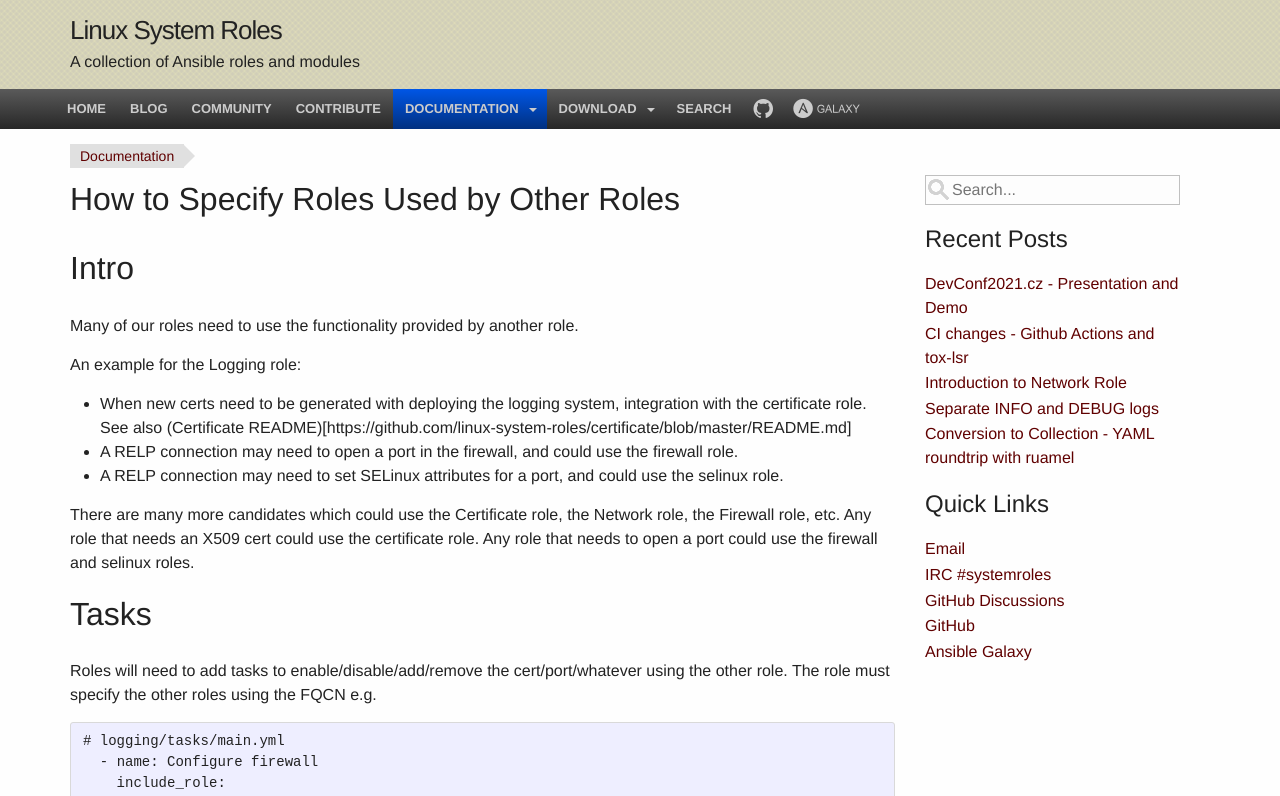
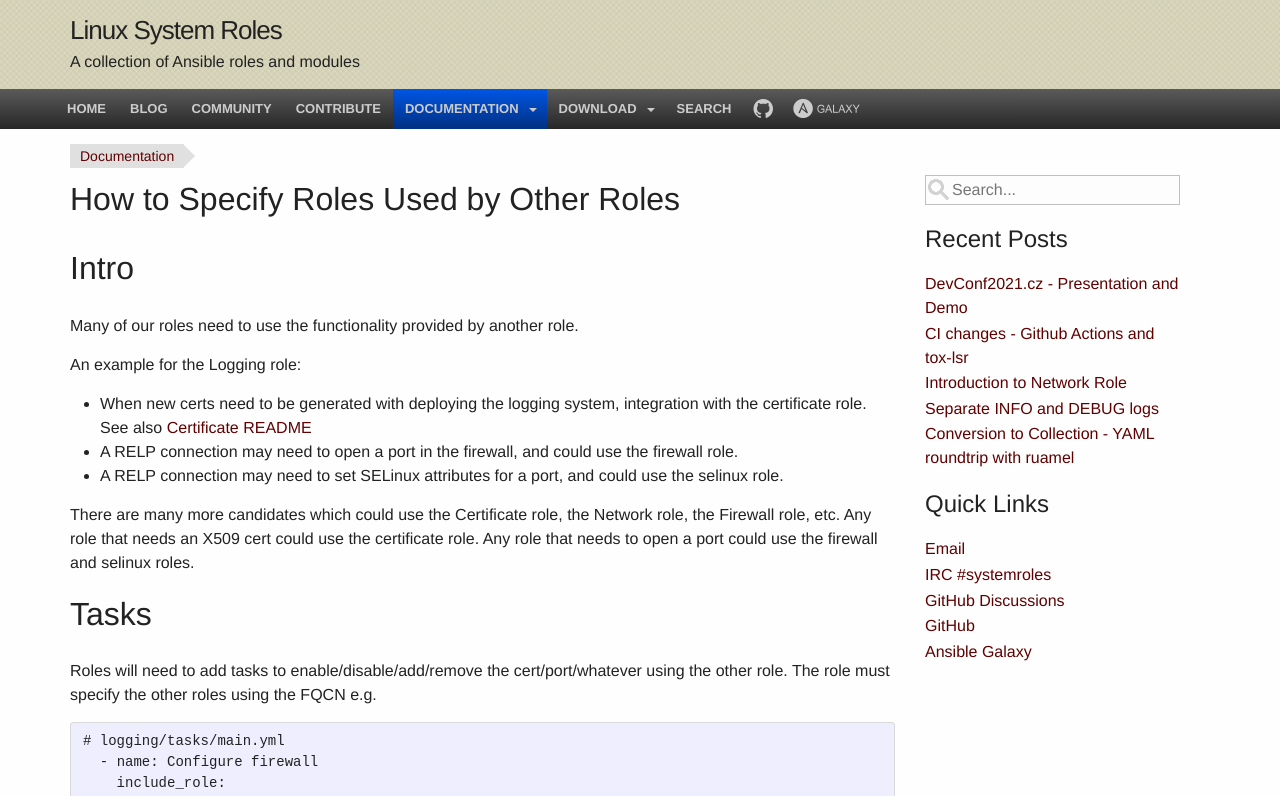
Before and after one commit to linux-system-roles/linux-system-roles.github.io, a Jekyll site: the page built from documentation/role-requirements.md, in a window 1280 px wide and 900 px high, cut to the strip 104-900 px from the top of the window. Built offline with Jekyll 4.4.1, drawn with Linux system fonts in a browser that asks for light colours.

Commit message:
fix link

```diff
--- a/documentation/role-requirements.md
+++ b/documentation/role-requirements.md
@@ -9,7 +9,7 @@ Many of our roles need to use the functionality provided by another role.
 An example for the Logging role:
 * When new certs need to be generated with deploying the logging system,
   integration with the certificate role. See also
-  (Certificate README)[https://github.com/linux-system-roles/certificate/blob/master/README.md]
+  [Certificate README](https://github.com/linux-system-roles/certificate/blob/master/README.md)
 * A RELP connection may need to open a port in the firewall, and could use the
   firewall role.
 * A RELP connection may need to set SELinux attributes for a port, and could use
```
